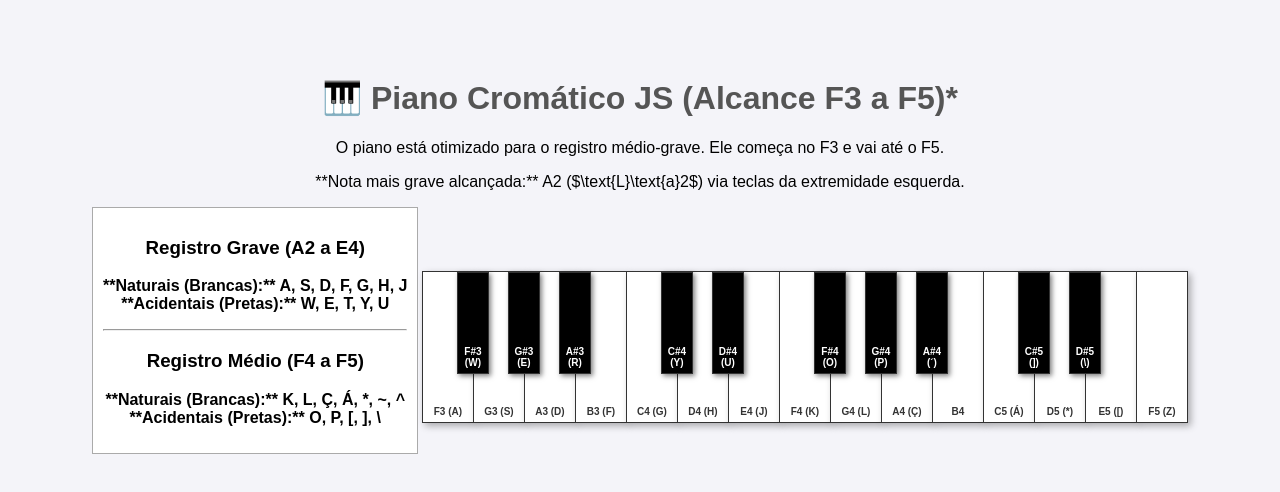
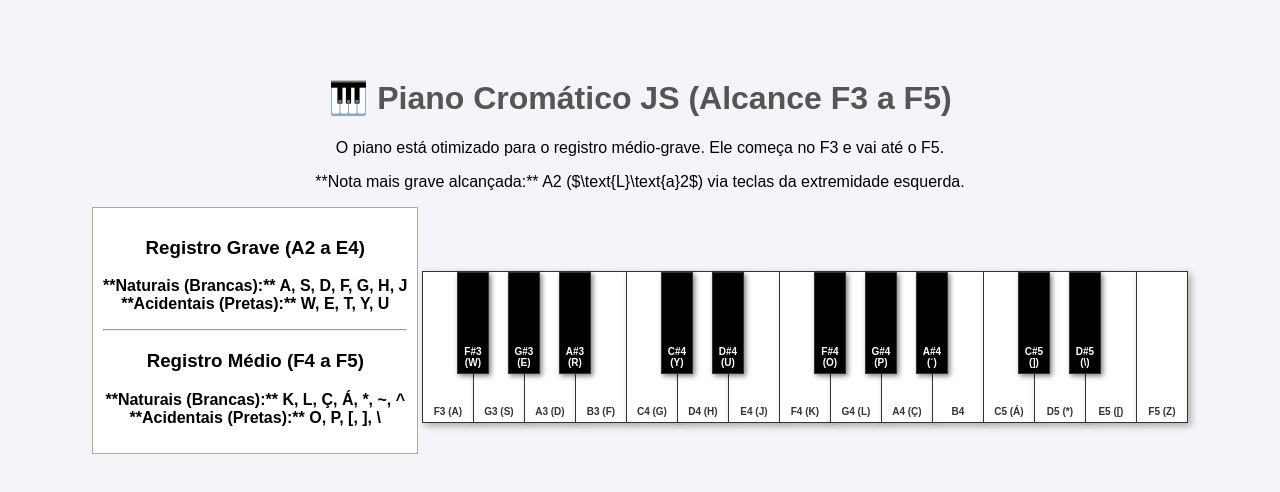
Before and after one commit to michaeldias-code/play, a plain HTML site: page piano/index.html in a window 1280 px wide. Drawn offline with Linux system fonts and the light colour scheme.

Commit message:
Update index.html

```diff
--- a/piano/index.html
+++ b/piano/index.html
@@ -56,7 +56,7 @@
 </head>
 <body>
 
-    <h1>🎹 Piano Cromático JS (Alcance F3 a F5)*</h1>
+    <h1>🎹 Piano Cromático JS (Alcance F3 a F5)</h1>
     <p>O piano está otimizado para o registro médio-grave. Ele começa no F3 e vai até o F5.</p>
     <p>**Nota mais grave alcançada:** A2 ($\text{L}\text{a}2$) via teclas da extremidade esquerda.</p>
 
```
